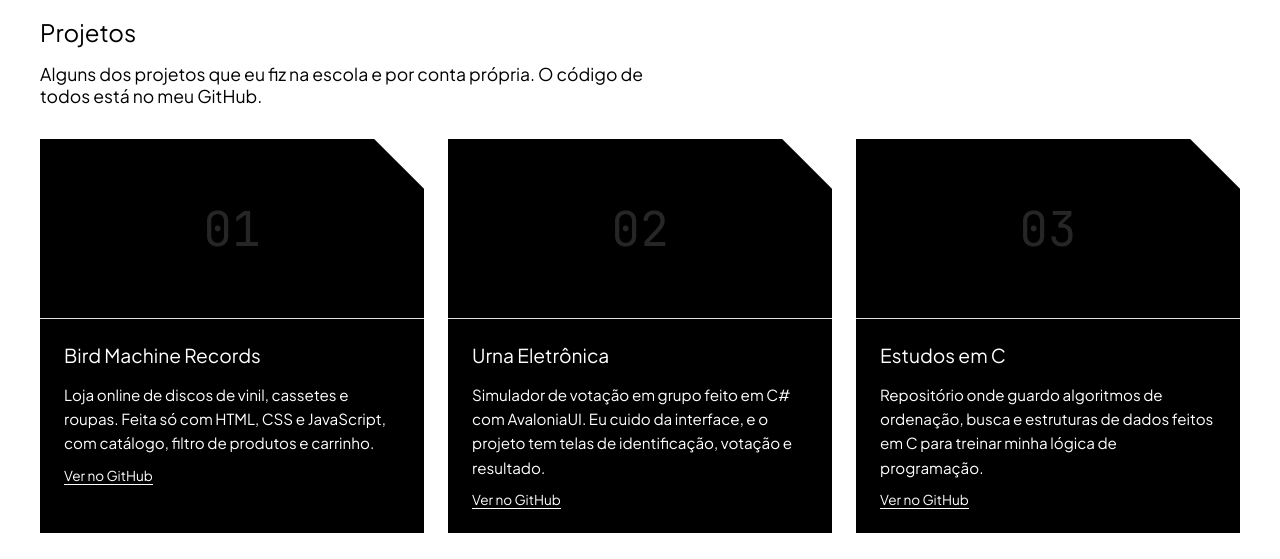
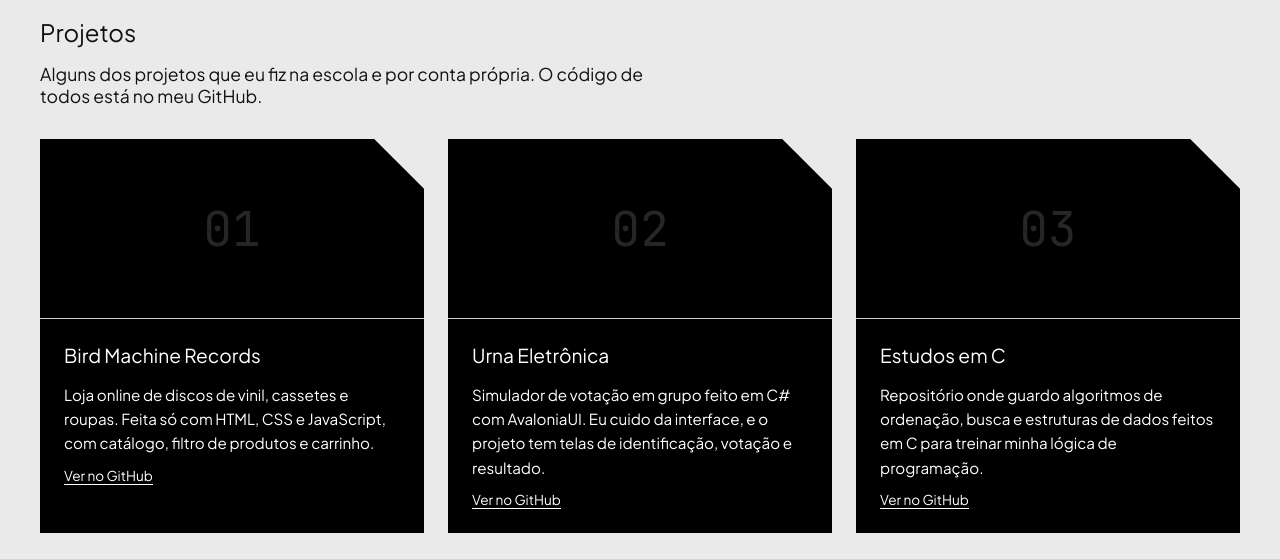
Before and after one commit to Wstoney211/Portifolio-Ebaa, a plain HTML site: page index.html in a window 1280 px wide. Shown: the part 1800-2359 px from the top of the page. Drawn offline with nearby package versions, Linux system fonts and the light colour scheme.

Commit message:
Melhorando o contraste

```diff
--- a/assets/css/global.css
+++ b/assets/css/global.css
@@ -1,8 +1,8 @@
 :root {
-    --fundo: #ffffff;
-    --texto: #000000;
+    --fundo: #eaeaea;
+    --texto: #111111;
     --card: #000000;
-    --linha: #e0e0e0;
+    --linha: #d0d0d0;
 }
 body.escuro {
     --fundo: #0d0d0d;
```
